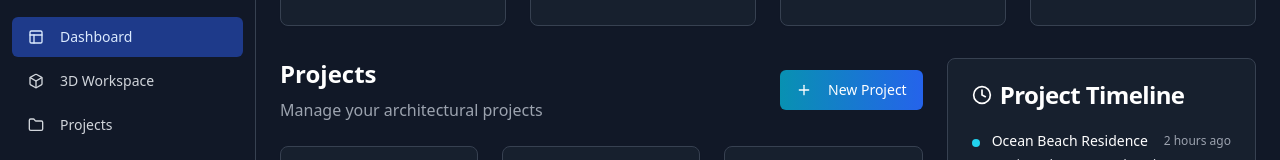
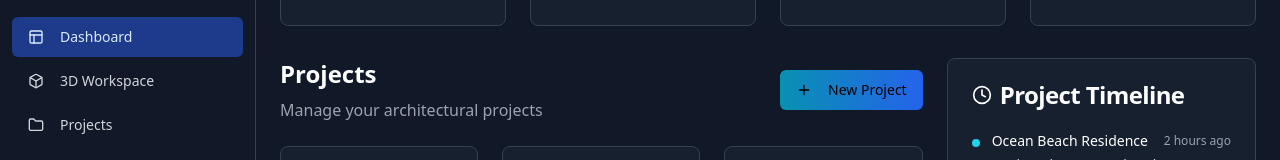
Before and after one commit to lalomorales22/cad-hub-architech-AI, a React (Vite) app: page / in a window 1280 px wide. Shown: the part 168-328 px from the top of the page. Built offline with nearby package versions, Linux system fonts and the light colour scheme.

Commit message:
Fix: Light theme blue colors
Adjusted light theme color scheme to use shades of white instead of blue.

```diff
--- a/src/index.css
+++ b/src/index.css
@@ -7,7 +7,7 @@
 
 @layer base {
   :root {
-    /* Light theme - Pure whites and beiges with blue accents */
+    /* Light theme - Pure whites and beiges with subtle accents */
     --background: 0 0% 100%;
     --foreground: 0 0% 0%;
 
@@ -17,8 +17,8 @@
     --popover: 0 0% 100%;
     --popover-foreground: 0 0% 0%;
 
-    --primary: 217.2 91.2% 59.8%;
-    --primary-foreground: 0 0% 100%;
+    --primary: 0 0% 95%;
+    --primary-foreground: 0 0% 0%;
 
     --secondary: 30 40% 98%;
     --secondary-foreground: 0 0% 0%;
@@ -34,18 +34,18 @@
 
     --border: 30 20% 90%;
     --input: 30 20% 95%;
-    --ring: 217.2 91.2% 59.8%;
+    --ring: 0 0% 85%;
 
     --radius: 0.5rem;
 
     --sidebar-background: 0 0% 100%;
     --sidebar-foreground: 0 0% 0%;
-    --sidebar-primary: 217.2 91.2% 59.8%;
-    --sidebar-primary-foreground: 0 0% 100%;
+    --sidebar-primary: 0 0% 95%;
+    --sidebar-primary-foreground: 0 0% 0%;
     --sidebar-accent: 30 30% 96%;
     --sidebar-accent-foreground: 0 0% 0%;
     --sidebar-border: 30 20% 90%;
-    --sidebar-ring: 217.2 91.2% 59.8%;
+    --sidebar-ring: 0 0% 85%;
   }
 
   .dark {
```
